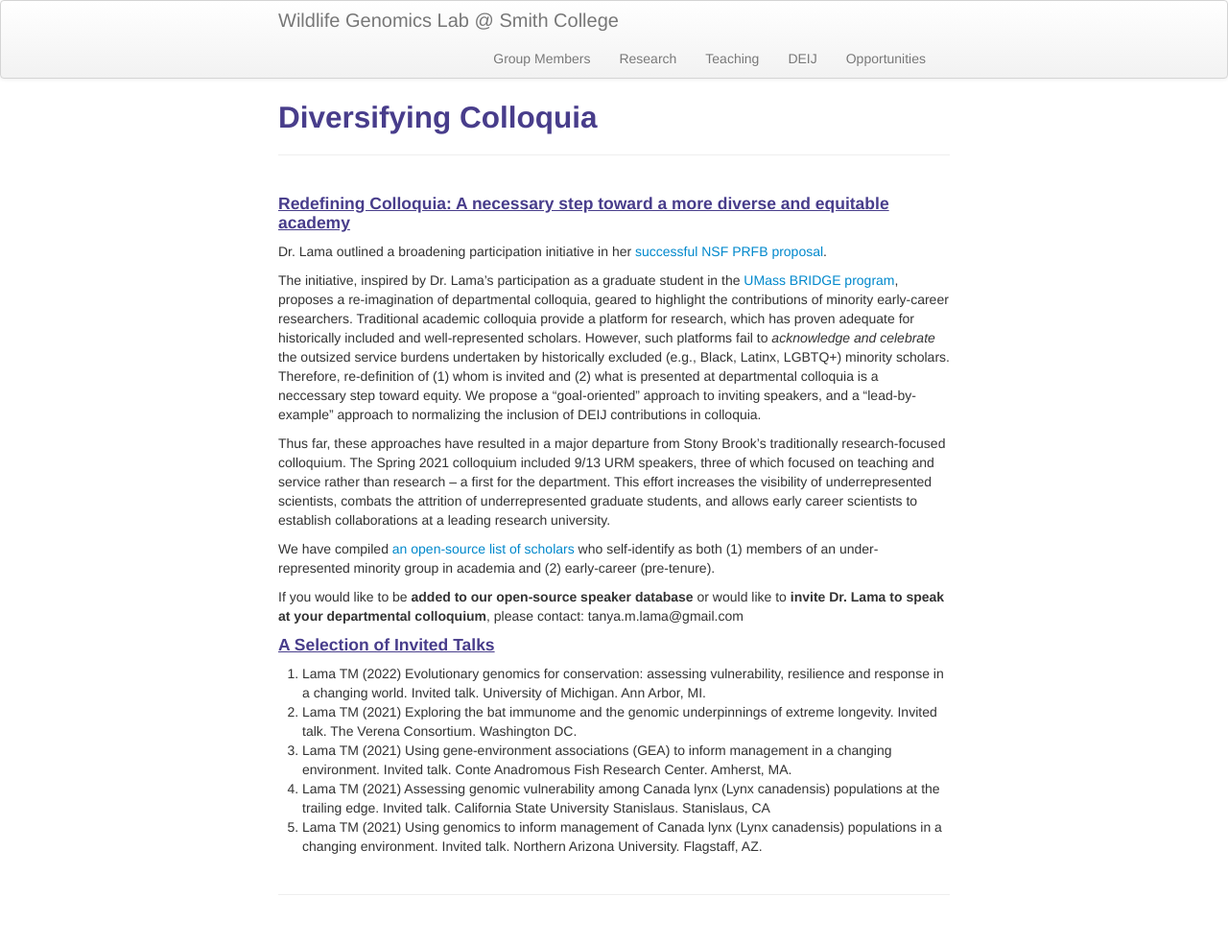
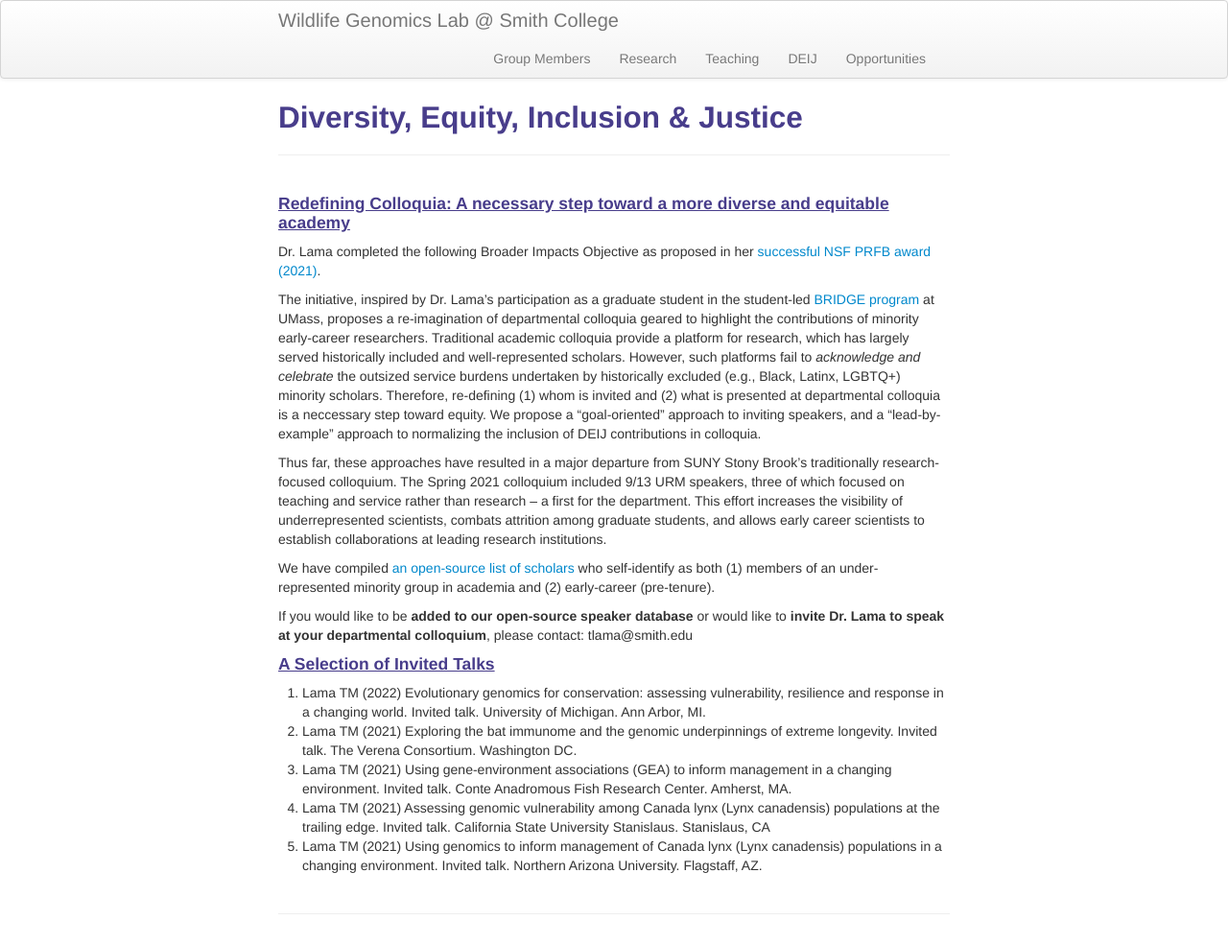
Before and after one commit to tanyalama/tanyalama.github.io, a Jekyll site: the page built from pages/Diversifying_Colloquia.md, in a window 1280 px wide. Shown: the whole page at 96% size. Built offline with Jekyll 4.4.1, drawn with Linux system fonts in a browser that asks for light colours.

Commit message:
Update Diversifying_Colloquia.md

```diff
--- a/pages/Diversifying_Colloquia.md
+++ b/pages/Diversifying_Colloquia.md
@@ -1,19 +1,19 @@
 ---
 layout: page
-title: Diversifying Colloquia
+title: Diversity, Equity, Inclusion & Justice
 description: Tanya M. Lama's broadening participation initiative to diversify and redefine colloquia
 ---
 #### <u>Redefining Colloquia: A necessary step toward a more diverse and equitable academy<u>
-Dr. Lama outlined a broadening participation initiative in her <a href="https://www.nsf.gov/awardsearch/showAward?AWD_ID=2010853&HistoricalAwards=false">successful NSF PRFB proposal</a>.
+Dr. Lama completed the following Broader Impacts Objective as proposed in her <a href="https://www.nsf.gov/awardsearch/showAward?AWD_ID=2010853&HistoricalAwards=false">successful NSF PRFB award (2021)</a>.
 
-The initiative, inspired by Dr. Lama's participation as a graduate student in the <a href="https://blogs.umass.edu/bridge/">UMass BRIDGE program</a>, proposes a re-imagination of departmental colloquia, geared to highlight the contributions of minority early-career researchers. Traditional academic colloquia provide a platform for research, which has proven adequate for historically included and well-represented scholars. However, such platforms fail to _acknowledge and celebrate_ the outsized service burdens undertaken by historically excluded (e.g., Black, Latinx, LGBTQ+) minority scholars. Therefore, re-definition of (1) whom is invited and (2) what is presented at departmental colloquia is a neccessary step toward equity. We propose a "goal-oriented" approach to inviting speakers, and a "lead-by-example" approach to normalizing the inclusion of DEIJ contributions in colloquia.
+The initiative, inspired by Dr. Lama's participation as a graduate student in the student-led <a href="https://blogs.umass.edu/bridge/">BRIDGE program</a> at UMass, proposes a re-imagination of departmental colloquia geared to highlight the contributions of minority early-career researchers. Traditional academic colloquia provide a platform for research, which has largely served historically included and well-represented scholars. However, such platforms fail to _acknowledge and celebrate_ the outsized service burdens undertaken by historically excluded (e.g., Black, Latinx, LGBTQ+) minority scholars. Therefore, re-defining (1) whom is invited and (2) what is presented at departmental colloquia is a neccessary step toward equity. We propose a "goal-oriented" approach to inviting speakers, and a "lead-by-example" approach to normalizing the inclusion of DEIJ contributions in colloquia.
 
-Thus far, these approaches have resulted in a major departure from Stony Brook's traditionally research-focused colloquium. The Spring 2021 colloquium included 9/13 URM speakers, three of which focused on teaching and service rather than research -- a first for the department. This effort increases the visibility of underrepresented scientists, combats the attrition of underrepresented graduate students, and allows early career scientists to establish collaborations at a leading research university.
+Thus far, these approaches have resulted in a major departure from SUNY Stony Brook's traditionally research-focused colloquium. The Spring 2021 colloquium included 9/13 URM speakers, three of which focused on teaching and service rather than research -- a first for the department. This effort increases the visibility of underrepresented scientists, combats attrition among graduate students, and allows early career scientists to establish collaborations at leading research institutions.
 
 We have compiled <a href="https://docs.google.com/document/d/1eR0Q8R1Dk2iPP__fIKWOqptL-5varoDixBTafnd8RLI/edit?usp=sharing">an open-source list of scholars</a> who self-identify as both (1) members of an under-represented minority group in academia and (2) early-career (pre-tenure).
 
 If you would like to be **added to our open-source speaker database** or would like to **invite Dr. Lama to speak at your departmental colloquium**, please contact:
-tanya.m.lama@gmail.com
+tlama@smith.edu
 
 #### <u>A Selection of Invited Talks<u>
 1.	Lama TM (2022) Evolutionary genomics for conservation: assessing vulnerability, resilience and response in a changing world. Invited talk. University of Michigan. Ann Arbor, MI.
```
